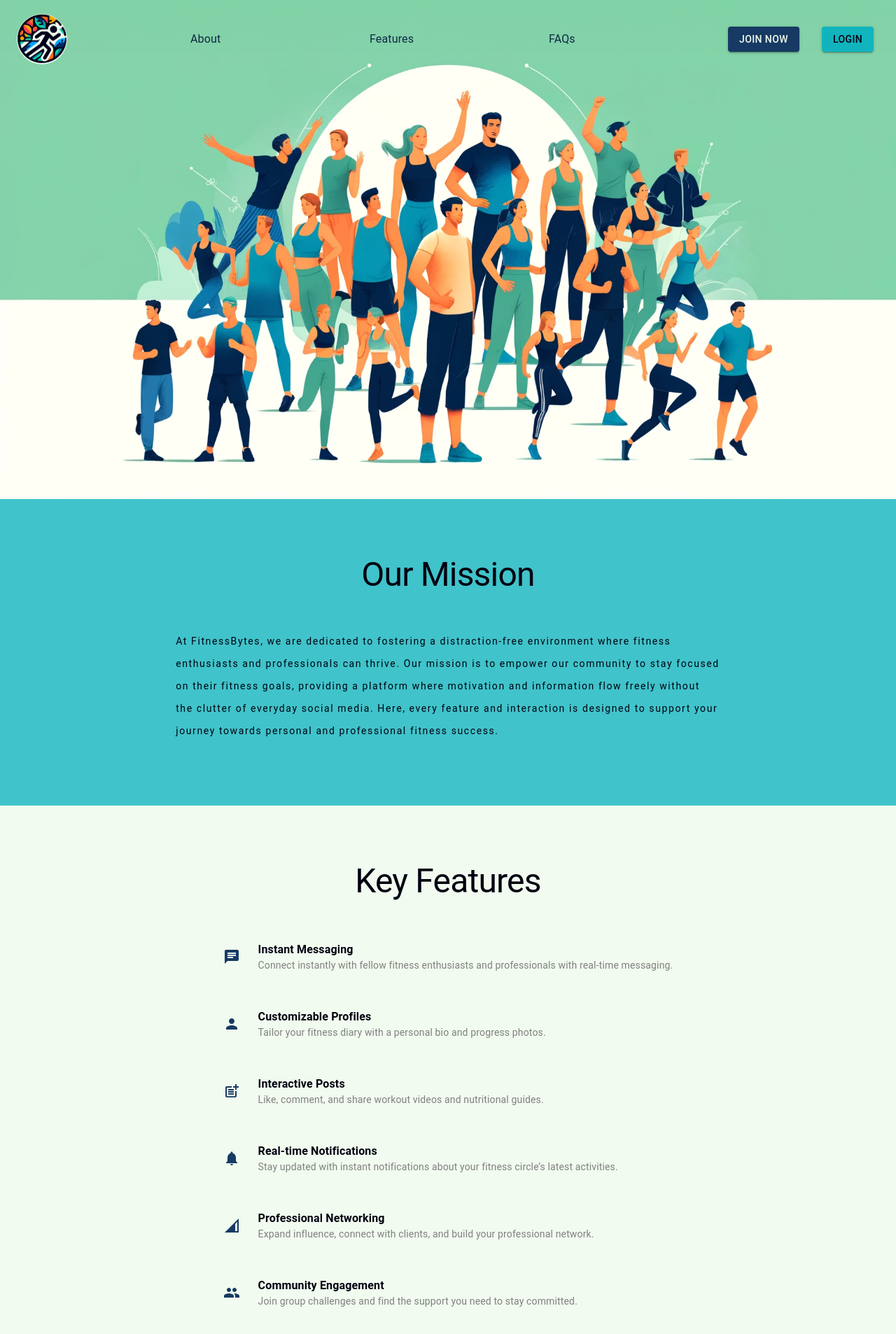
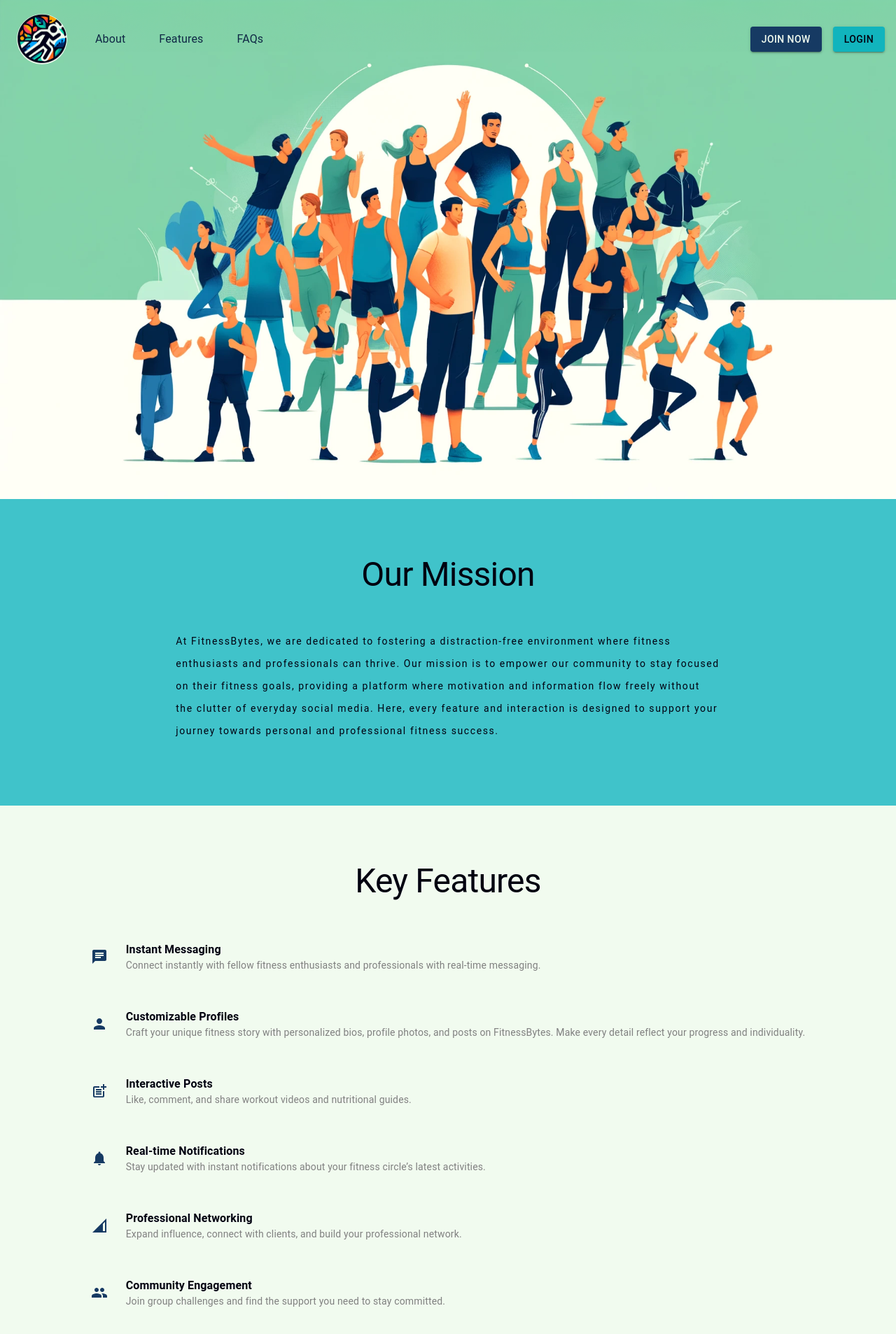
Before and after one commit to PaciorekJ/FitnessBytes, a React (Vite) app in the folder fitness-bytes-frontend/: page / in a window 1280 px wide. Shown: the top 1906 px of the page at 70% size. Built offline with nearby package versions, Linux system fonts and the light colour scheme; no server answers.

Commit message:
Fixed nav layout for guest to be more appeaing

```diff
--- a/fitness-bytes-frontend/src/components/FeatureList.tsx
+++ b/fitness-bytes-frontend/src/components/FeatureList.tsx
@@ -24,7 +24,7 @@ const featureList = [
 		Icon: PersonIcon,
 		title: "Customizable Profiles",
 		description:
-			"Tailor your fitness diary with a personal bio and progress photos.",
+			"Craft your unique fitness story with personalized bios, profile photos, and posts on FitnessBytes. Make every detail reflect your progress and individuality.",
 	},
 	{
 		Icon: PostAddIcon,
--- a/fitness-bytes-frontend/src/layouts/GuestLayout.tsx
+++ b/fitness-bytes-frontend/src/layouts/GuestLayout.tsx
@@ -4,7 +4,6 @@ import {
 	Link,
 	List,
 	ListItem,
-	Stack,
 	useMediaQuery,
 	useTheme,
 } from "@mui/material";
@@ -36,9 +35,8 @@ const GuestLayout = () => {
 		color: mode === "dark" ? "secondary.light" : "primary.dark",
 		sx: {
 			"textDecoration": "none",
-			"transition": "border-bottom 2s, border-color 2s",
 			"&:hover": {
-				borderBottom: "2px solid",
+				borderBottom: "1px solid",
 				borderColor: "secondary.light",
 			},
 		},
@@ -53,8 +51,6 @@ const GuestLayout = () => {
 					zIndex: "1000",
 					overflow: "hidden",
 					display: "flex",
-					boxSizing: "border-box",
-					flexDirection: "row",
 					position: "absolute",
 					top: 0,
 					left: 0,
@@ -64,9 +60,13 @@ const GuestLayout = () => {
 					<IconButton href="/" onClick={toggleTheme}>
 						<LogoIcon size="3em" />
 					</IconButton>
-				</ListItem>
 					{matches ? (
-					<>
+						<ListItem
+							sx={{
+								display: "flex",
+								width: "min-content",
+								gap: 2,
+							}}>
 							<ListItem>
 								<Link {...linkProps} href="/#about">
 									{" "}
@@ -85,7 +85,7 @@ const GuestLayout = () => {
 									FAQs{" "}
 								</Link>
 							</ListItem>
-					</>
+						</ListItem>
 					) : (
 						<ListItem>
 							<Link {...linkProps} href="/">
@@ -94,8 +94,9 @@ const GuestLayout = () => {
 							</Link>
 						</ListItem>
 					)}
-				<ListItem sx={{ display: "flex", gap: 2 }}>
-					<Stack gap={4} justifyContent={"end"} flexDirection={"row"}>
+				</ListItem>
+
+				<ListItem sx={{ display: "flex", justifyContent: "end", gap: 2 }}>
 					<Button
 						variant="contained"
 						sx={{ textWrap: "nowrap" }}
@@ -105,7 +106,6 @@ const GuestLayout = () => {
 					<Button variant="contained" color={"secondary"} href="/login">
 						Login
 					</Button>
-					</Stack>
 				</ListItem>
 			</List>
 			<Outlet />
```
Lines whose indentation alone changed are shown as unchanged.
